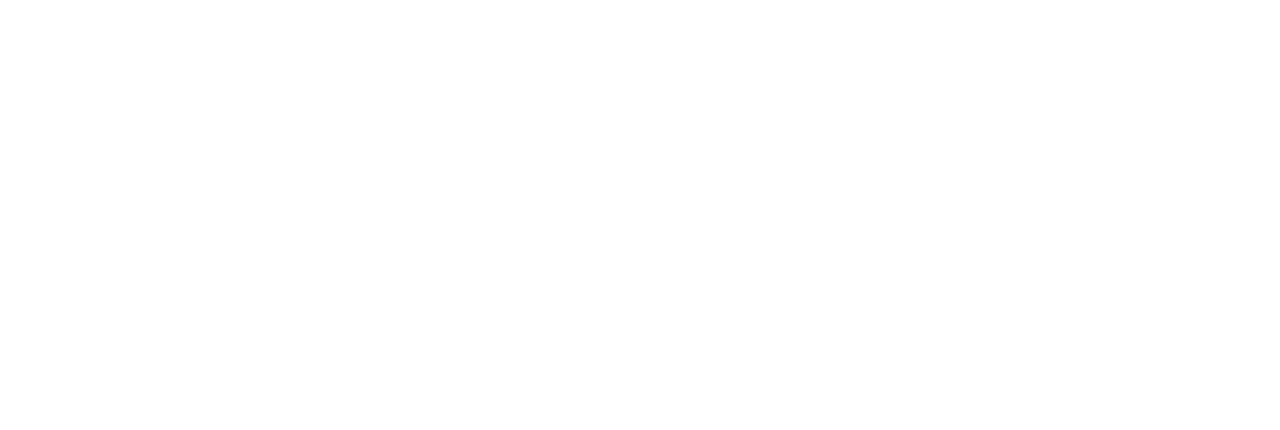
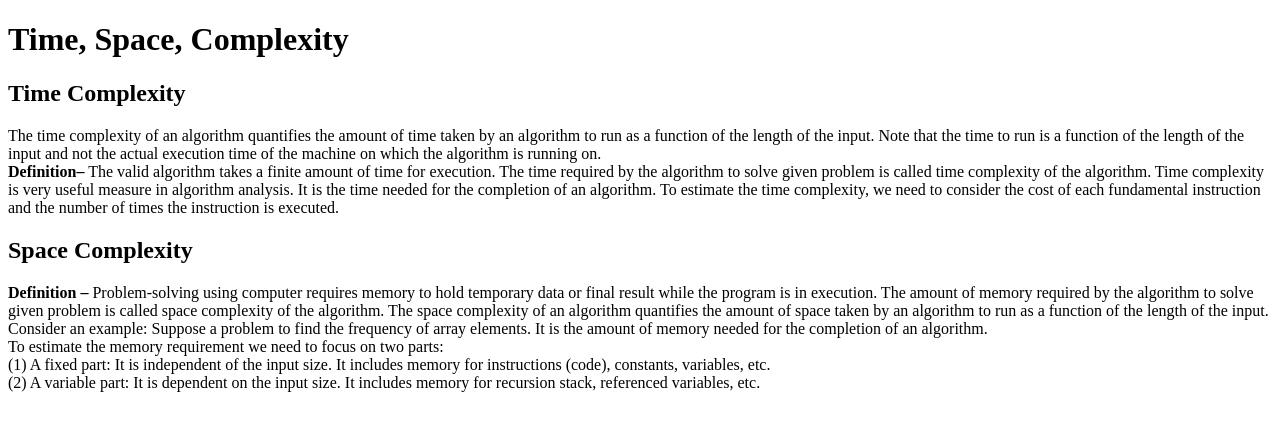
Before and after one commit to acciojob/time-and-space-complexity-Ronak-Panchal, a website: page main.html in a window 1280 px wide. Drawn offline with Linux system fonts and the light colour scheme.

Commit message:
created a submission

```diff
--- a/main.html
+++ b/main.html
@@ -10,7 +10,45 @@
 	<!-- the entire body must be written by student -->
     <script type="text/javascript" src="./script.js">
 </script>
+    <header>
+        <h1>Time, Space, Complexity</h1>
+    </header>
+    <main>
+        <p>
+        <h2>Time Complexity</h2>
+        The time complexity of an algorithm quantifies the amount of time taken by an algorithm to run as a function
+        of the length of the input. Note that the time to run is a function of the length of the input and not the
+        actual execution time of the machine on which the algorithm is running on.
+        <br>
+        <b>Definition–</b>
+        The valid algorithm takes a finite amount of time for execution. The time required by the algorithm to solve
+        given problem is called time complexity of the algorithm. Time complexity is very useful measure in
+        algorithm analysis.
+        It is the time needed for the completion of an algorithm. To estimate the time complexity, we need to
+        consider the cost of each fundamental instruction and the number of times the instruction is executed.
+        </p>
+        <p>
+        <h2>Space Complexity</h2>
+        <b>Definition –</b>
 
+        Problem-solving using computer requires memory to hold temporary data or final result while the program is in
+        execution. The amount of memory required by the algorithm to solve given problem is called space complexity of
+        the algorithm.
+
+        The space complexity of an algorithm quantifies the amount of space taken by an algorithm to run as a function
+        of the length of the input. Consider an example: Suppose a problem to find the frequency of array elements.
+
+        It is the amount of memory needed for the completion of an algorithm.
+        <br>
+        To estimate the memory requirement we need to focus on two parts:
+        <br>
+        (1) A fixed part: It is independent of the input size. It includes memory for instructions (code), constants,
+        variables, etc.
+        <br>
+        (2) A variable part: It is dependent on the input size. It includes memory for recursion stack, referenced
+        variables, etc.
+        </p>
+    </main>
 </body>
 
 </html>
```
